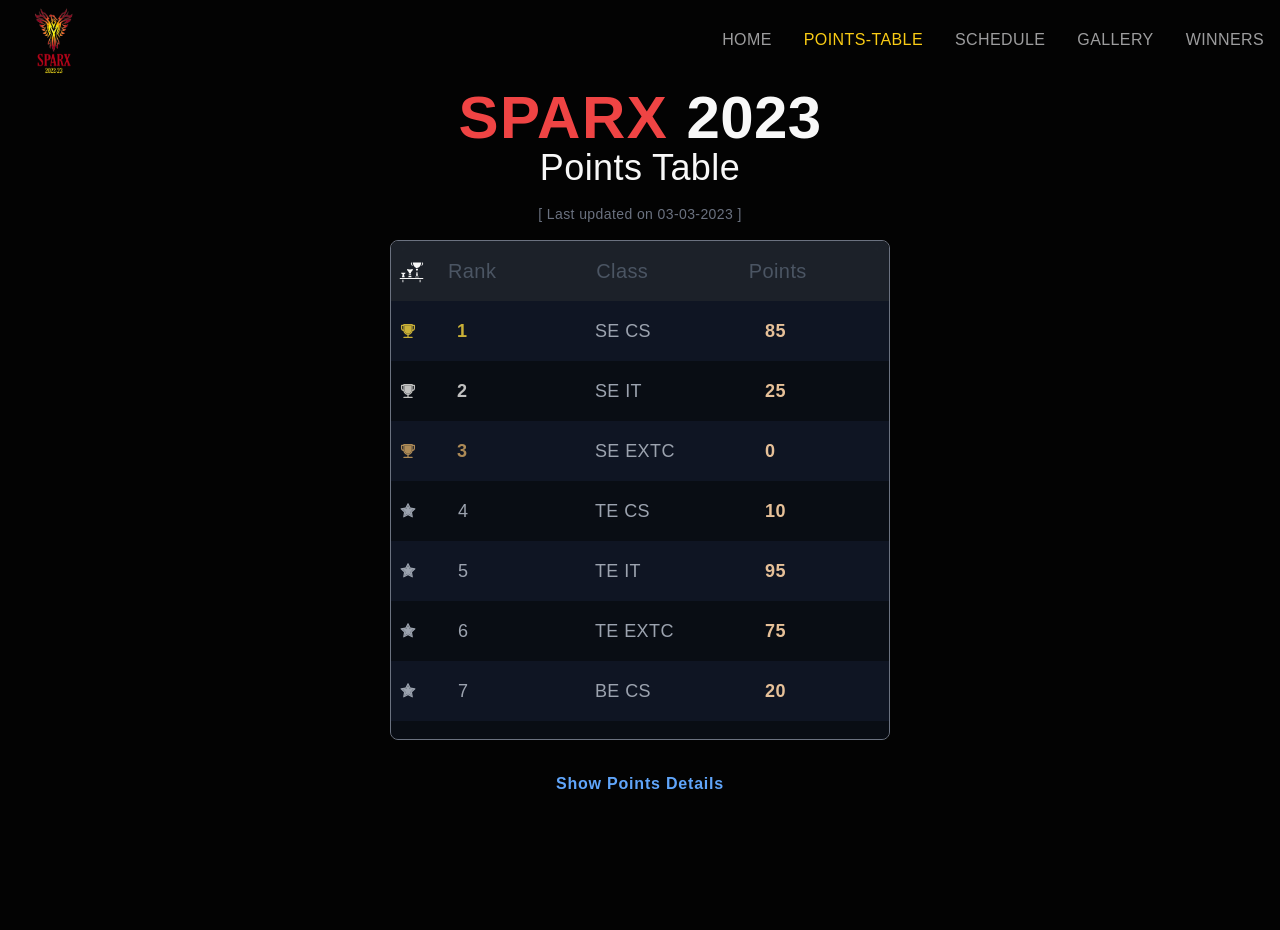
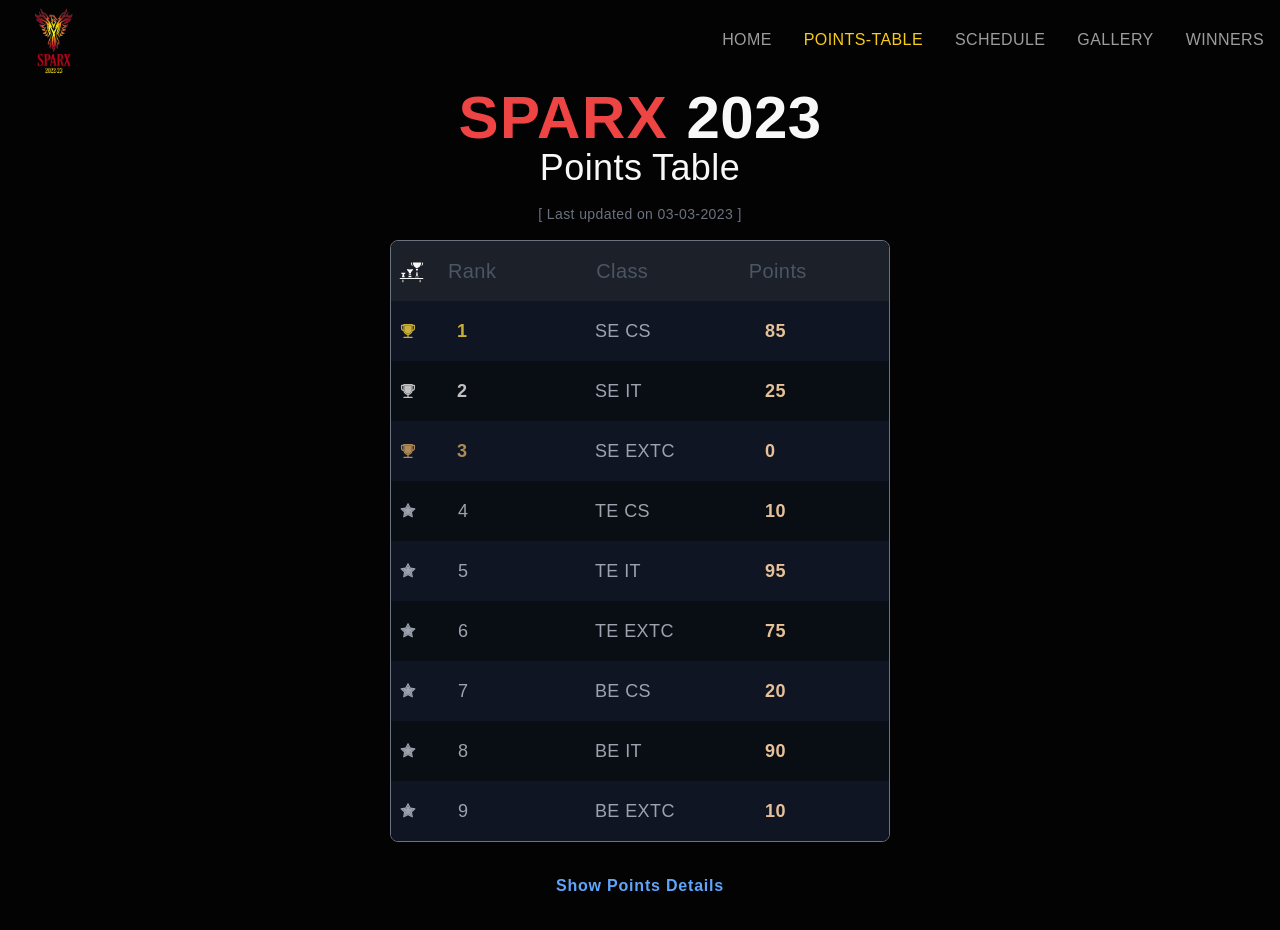
Before and after one commit to MrunalVaidya0715/sparx-website, a Next.js app in the folder sparx-web-app/: page /points in a window 1280 px wide. Shown: the top 930 px of the page. Before the commit the page ends 876 px from the top, so only its background shows below. Built offline with nearby package versions, Linux system fonts and the light colour scheme.

Commit message:
Removed no-scrollbarin PT

```diff
--- a/sparx-web-app/src/pages/points.jsx
+++ b/sparx-web-app/src/pages/points.jsx
@@ -109,7 +109,7 @@ const points = () => {
                     <p className=' text-gray-500 text-sm'>[ Last updated on 03-03-2023 ]</p>
                 </div>
             </div>
-            <div className='  w-[85%] lg:[75%] max-w-[500px] h-[500px] no-scrollbar overflow-y-auto flex flex-col justify-center mt-2  items-center rounded-lg  border-[1px] border-gray-500'>
+            <div className='  w-[85%] lg:[75%] max-w-[500px] overflow-hidden flex flex-col justify-center mt-2  items-center rounded-lg  border-[1px] border-gray-500'>
                 <div className=' w-full h-full flex flex-col justify-between items-center'>
                     <div className=' w-full flex items-center justify-between bg-gray-700/50 backdrop-blur-md'>
                         <div className=' w-fit pl-2'>
```
